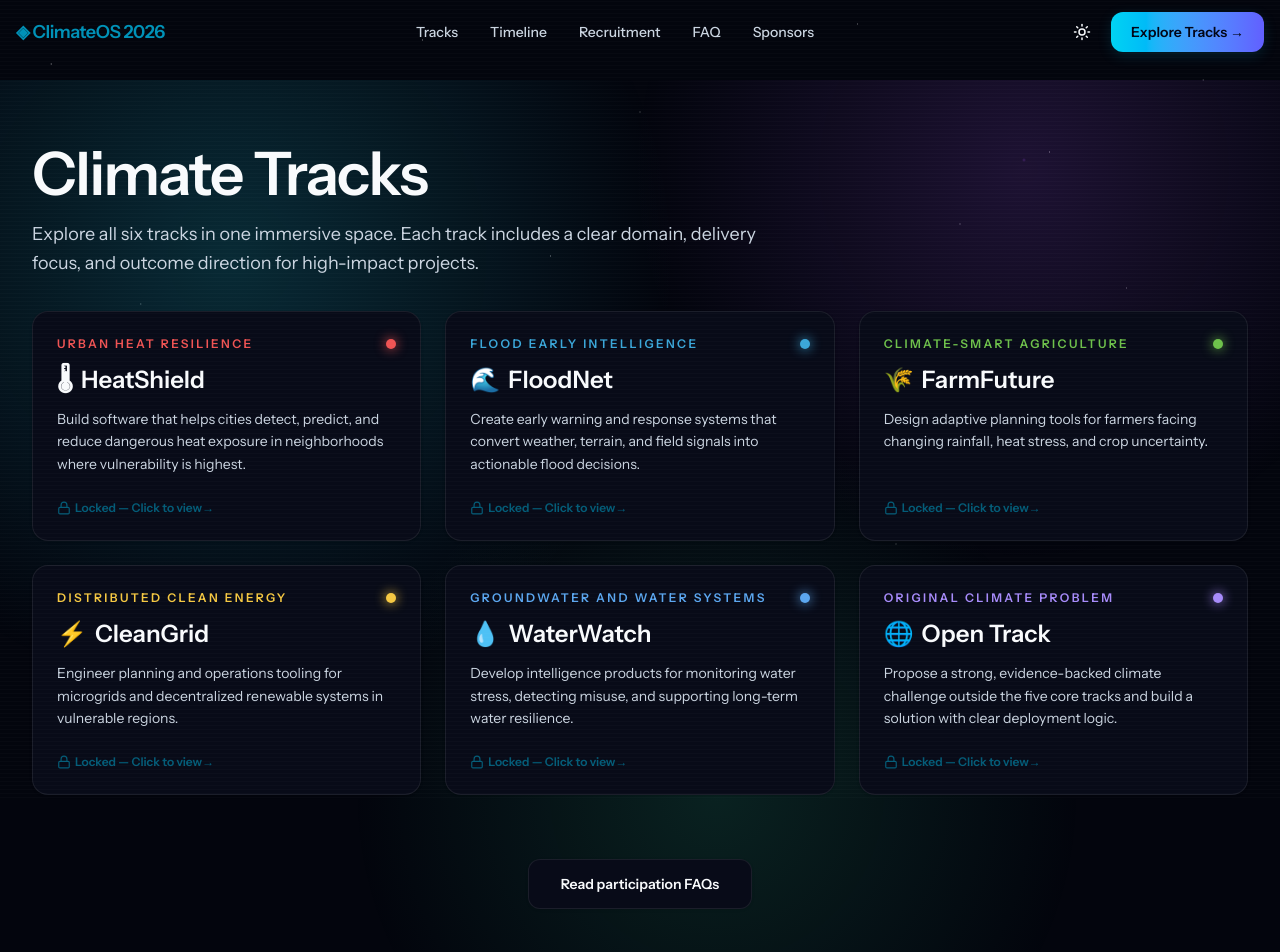
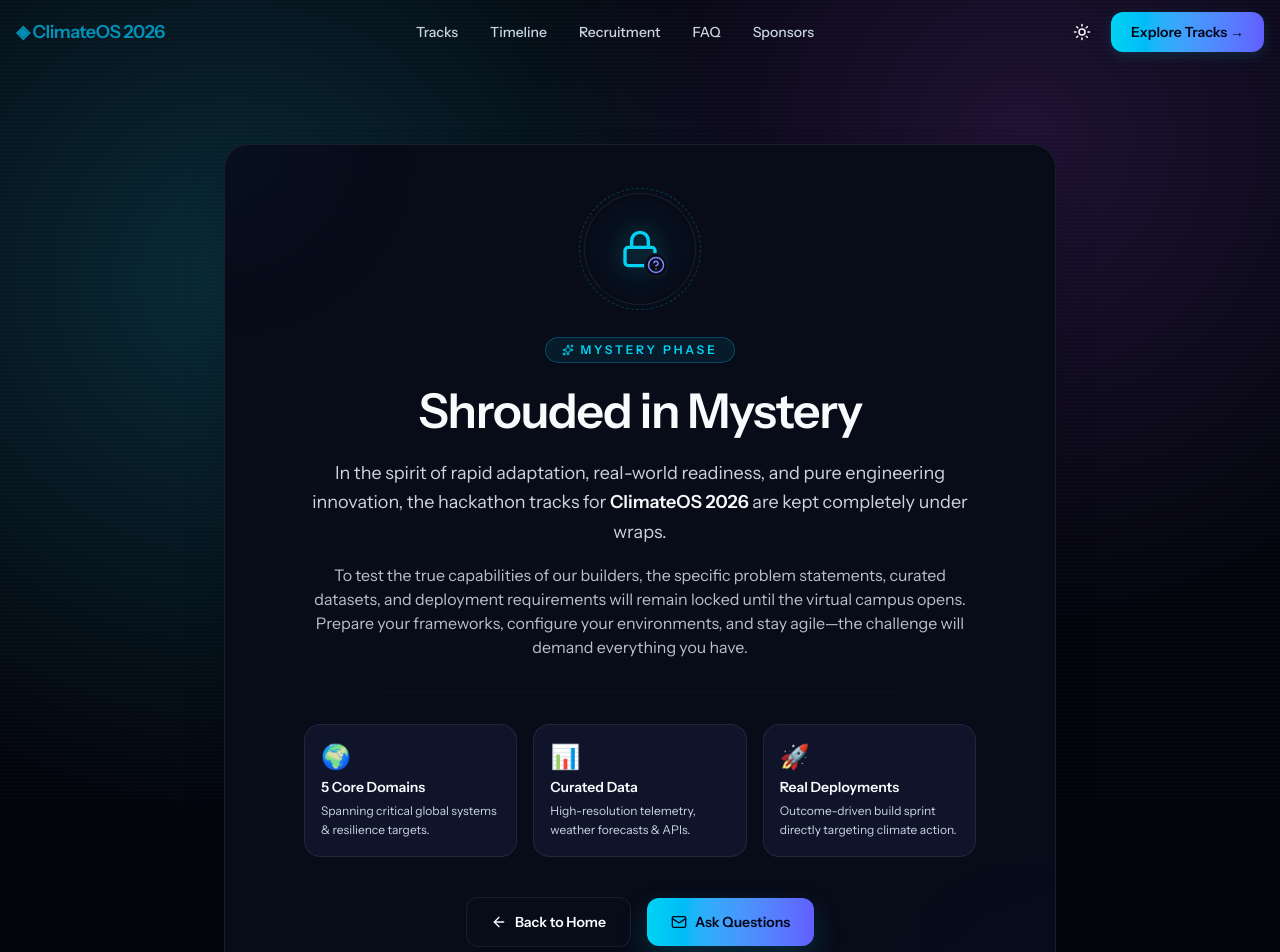
Before and after one commit to climateos2026-coder/webiste-coming-soon-waitlist, a Next.js app: page /tracks in a window 1280 px wide. Shown: the top 952 px of the page. Built offline with nearby package versions, Linux system fonts and the light colour scheme; a web font is replaced by a local one.

Commit message:
update FAQ contact info and replace tracks with mystery page

```diff
--- a/app/faq/page.tsx
+++ b/app/faq/page.tsx
@@ -14,8 +14,7 @@
       ['Who can participate?', 'ClimateOS is open to all. We welcome students, early-career builders, professionals, researchers, designers, and interdisciplinary teams from anywhere in the world.'],
       ['Is this hackathon fully online?', 'Yes. ClimateOS is built natively for online participation, with async-first collaboration and optional live moments for announcements, mentor interactions, and finals.'],
       ['How long is the event?', 'The main build sprint runs for 48 hours. Pre-hack preparation, async judging, and the finals happen around it as part of the wider event flow.'],
-      ['When will ClimateOS 2026 take place?', 'The sprint is scheduled for October 10-12, 2026, and the finals are scheduled for October 17, 2026.'],
-      ['What does "coming soon" mean right now?', 'It means the event website is still being prepared. We are finalising the full public launch content, including applications, FAQs, track explainers, and the waitlist.'],
+      ['What does "coming soon" mean right now?', 'It means the event website is still being prepared. We are finalising the full public launch content, including applications, FAQs, and track explainers.'],
     ],
   },
   {
@@ -42,7 +41,6 @@
     items: [
       ['When will applications open?', 'Applications will open closer to launch. The website will announce the exact date.'],
       ['How will registration work?', 'Registration will be handled through the event platform, with a short application form and follow-up email confirmation.'],
-      ['Will there be a waitlist?', 'Yes. A waitlist will open before applications launch so interested builders can get early updates.'],
       ['Will everyone who applies be accepted?', 'Not necessarily. The organising team may review applications to maintain quality, balance teams, and manage the participant experience.'],
     ],
   },
@@ -90,10 +88,9 @@
     ],
   },
   {
-    title: 'Contact and Updates',
+    title: 'Contact and Questions',
     items: [
-      ['How do I stay updated?', 'Join the waitlist and follow official event updates on the website as launch content is released.'],
-      ['Where can I ask questions?', 'A live help desk and community channels will be available once the event page goes public.'],
+      ['How can I ask questions?', 'You can reach us directly via email at climateos26@gmail.com. We will get back to you as soon as possible.'],
     ],
   },
 ];
--- a/app/tracks/page.tsx
+++ b/app/tracks/page.tsx
@@ -1,254 +1,124 @@
 'use client';
 
-import { useState } from 'react';
 import Link from 'next/link';
-import { motion, AnimatePresence } from 'framer-motion';
+import { motion } from 'framer-motion';
 import { Navbar } from '@/components/layout/navbar';
 import { Footer } from '@/components/layout/footer';
-import { Lock, X } from 'lucide-react';
-
-const TRACKS = [
-  { slug: 'heatshield', emoji: '🌡', name: 'HeatShield', domain: 'Urban heat resilience', summary: 'Build software that helps cities detect, predict, and reduce dangerous heat exposure in neighborhoods where vulnerability is highest.', focus: ['Heat risk mapping', 'Cooling access optimization', 'Public alert workflows'], datasets: 'Satellite land-surface temperature, urban land-use layers, local weather station feeds, public health risk indicators.', deliverables: 'A decision-ready map + intervention prioritization workflow that city teams can act on quickly.' },
-  { slug: 'floodnet', emoji: '🌊', name: 'FloodNet', domain: 'Flood early intelligence', summary: 'Create early warning and response systems that convert weather, terrain, and field signals into actionable flood decisions.', focus: ['Flood nowcasting', 'Sensor data fusion', 'Emergency response orchestration'], datasets: 'Rainfall forecasts, watershed geometry, river gauge telemetry, historical flood footprint records.', deliverables: 'A flood-risk intelligence console with lead-time alerts and clear action recommendations.' },
-  { slug: 'farmfuture', emoji: '🌾', name: 'FarmFuture', domain: 'Climate-smart agriculture', summary: 'Design adaptive planning tools for farmers facing changing rainfall, heat stress, and crop uncertainty.', focus: ['Yield risk insights', 'Water usage optimization', 'Adaptive crop planning'], datasets: 'Crop calendars, seasonal weather projections, soil moisture signals, field management logs.', deliverables: 'A practical advisory interface that supports crop choice, irrigation timing, and resilience planning.' },
-  { slug: 'cleangrid', emoji: '⚡', name: 'CleanGrid', domain: 'Distributed clean energy', summary: 'Engineer planning and operations tooling for microgrids and decentralized renewable systems in vulnerable regions.', focus: ['Microgrid planning', 'Demand forecasting', 'Reliability analytics'], datasets: 'Energy demand profiles, solar/wind resource estimates, outage history, distribution topology metadata.', deliverables: 'A planning-and-operations toolkit that improves uptime, affordability, and renewable utilization.' },
-  { slug: 'waterwatch', emoji: '💧', name: 'WaterWatch', domain: 'Groundwater and water systems', summary: 'Develop intelligence products for monitoring water stress, detecting misuse, and supporting long-term water resilience.', focus: ['Aquifer tracking', 'Leak and overuse detection', 'Community water dashboards'], datasets: 'Groundwater level time series, extraction records, utility network telemetry, recharge and rainfall data.', deliverables: 'A monitoring dashboard with anomaly detection and intervention guidance for water authorities.' },
-  { slug: 'open', emoji: '🌐', name: 'Open Track', domain: 'Original climate problem', summary: 'Propose a strong, evidence-backed climate challenge outside the five core tracks and build a solution with clear deployment logic.', focus: ['Novel challenge framing', 'Impact justification', 'Deployment readiness'], datasets: 'Team-provided datasets, trusted public sources, and verifiable domain evidence selected by participants.', deliverables: 'A complete problem-to-solution narrative with prototype evidence and a realistic implementation path.' },
-];
-
-const TRACK_COLORS: Record<string, string> = {
-  heatshield: '#F05454',
-  floodnet: '#3BA7D9',
-  farmfuture: '#6EC14B',
-  cleangrid: '#F5C842',
-  waterwatch: '#5BA7F0',
-  open: '#A78BFA',
-};
-
-const containerVariants = {
-  hidden: { opacity: 0 },
-  show: {
-    opacity: 1,
-    transition: {
-      staggerChildren: 0.08
-    }
-  }
-} as const;
-
-const cardVariants = {
-  hidden: { opacity: 0, y: 15 },
-  show: { opacity: 1, y: 0, transition: { type: 'spring', bounce: 0.1 } }
-} as const;
+import { Lock, HelpCircle, Sparkles, Mail, ArrowLeft } from 'lucide-react';
 
 export default function TracksPage() {
-  const [isModalOpen, setIsModalOpen] = useState(false);
-  const [activeTrack, setActiveTrack] = useState<typeof TRACKS[0] | null>(null);
-
-  const handleTrackClick = (track: typeof TRACKS[0]) => {
-    setActiveTrack(track);
-    setIsModalOpen(true);
-  };
-
   return (
     <>
       <Navbar />
-      <main className="min-h-screen bg-site-bg pt-20 transition-colors duration-300">
-        <section className="relative overflow-hidden bg-transparent">
-          <div className="absolute inset-0 bg-[radial-gradient(circle_at_18%_20%,var(--glow-1),transparent_35%),radial-gradient(circle_at_80%_10%,var(--glow-2),transparent_30%),radial-gradient(circle_at_56%_80%,var(--glow-3),transparent_36%)] transition-colors duration-300" />
-          <div className="relative mx-auto max-w-7xl px-4 py-16 md:px-8">
-            <motion.h1
-              initial={{ opacity: 0, y: 20 }}
-              animate={{ opacity: 1, y: 0 }}
-              className="font-display text-5xl font-extrabold text-site-text md:text-6xl tracking-tight transition-colors"
+      <main className="min-h-screen bg-site-bg pt-20 transition-colors duration-300 relative flex flex-col justify-between">
+        {/* Futuristic glowing radial background lines/auroras */}
+        <div className="absolute inset-0 bg-[radial-gradient(circle_at_18%_20%,var(--glow-1),transparent_35%),radial-gradient(circle_at_80%_10%,var(--glow-2),transparent_30%),radial-gradient(circle_at_50%_50%,var(--glow-3),transparent_40%)] pointer-events-none transition-colors duration-300" />
+
+        <section className="relative flex-grow flex items-center justify-center mx-auto max-w-4xl w-full px-4 py-16 md:px-8 z-10">
+          <motion.div
+            initial={{ opacity: 0, y: 30, scale: 0.95 }}
+            animate={{ opacity: 1, y: 0, scale: 1 }}
+            transition={{ type: 'spring', duration: 0.8, bounce: 0.1 }}
+            className="w-full rounded-3xl border border-site-border bg-site-card p-8 md:p-12 text-center backdrop-blur-xl shadow-2xl relative overflow-hidden group transition-all duration-300 hover:border-cyan-500/20"
           >
-              Climate Tracks
-            </motion.h1>
-            <p className="mt-4 max-w-3xl text-lg text-site-muted transition-colors leading-relaxed">
-              Explore all six tracks in one immersive space. Each track includes a clear domain, delivery focus, and outcome direction for high-impact projects.
-            </p>
+            {/* Glowing accents inside the mystery card */}
+            <div className="absolute -left-32 -top-32 h-64 w-64 rounded-full bg-cyan-500/5 blur-3xl opacity-60 group-hover:bg-cyan-500/10 transition-colors duration-500 pointer-events-none" />
+            <div className="absolute -right-32 -bottom-32 h-64 w-64 rounded-full bg-indigo-500/5 blur-3xl opacity-60 group-hover:bg-indigo-500/10 transition-colors duration-500 pointer-events-none" />
 
+            {/* Glowing interactive mystery icon stack */}
+            <div className="mx-auto flex h-28 w-28 items-center justify-center rounded-full bg-site-card border border-site-border relative mb-8 shadow-inner">
+              {/* Outer rotating dashed ring */}
               <motion.div
-              variants={containerVariants}
-              initial="hidden"
-              animate="show"
-              className="mt-8 grid gap-6 md:grid-cols-2 lg:grid-cols-3"
-            >
-              {TRACKS.map((track) => (
-                <motion.button
-                  key={track.slug}
-                  variants={cardVariants}
-                  type="button"
-                  onClick={() => handleTrackClick(track)}
-                  className="rounded-2xl border border-site-border bg-site-card p-6 text-left transition-all duration-300 hover:scale-[1.02] group cursor-pointer shadow-sm relative overflow-hidden flex flex-col justify-between min-h-[220px]"
-                  whileHover={{
-                    borderColor: `${TRACK_COLORS[track.slug]}40`,
-                    boxShadow: `0 12px 30px -10px ${TRACK_COLORS[track.slug]}20`
-                  }}
-                >
-                  {/* Glowing background gradient on hover */}
-                  <div
-                    className="absolute -right-12 -top-12 h-24 w-24 rounded-full blur-2xl opacity-0 group-hover:opacity-15 transition-opacity duration-500 pointer-events-none"
-                    style={{ backgroundColor: TRACK_COLORS[track.slug] }}
+                animate={{ rotate: 360 }}
+                transition={{ repeat: Infinity, duration: 20, ease: 'linear' }}
+                className="absolute inset-[-6px] rounded-full border border-dashed border-cyan-500/30"
+              />
+              {/* Inner pulsing glow */}
+              <motion.div
+                animate={{ scale: [1, 1.1, 1], opacity: [0.3, 0.6, 0.3] }}
+                transition={{ repeat: Infinity, duration: 3, ease: 'easeInOut' }}
+                className="absolute inset-2 rounded-full bg-cyan-500/10 blur-md"
               />
 
-                  <div className="w-full">
-                    <div className="flex items-center justify-between">
-                      <span
-                        className="text-xs uppercase tracking-[0.2em] font-bold transition-all duration-300"
-                        style={{ color: TRACK_COLORS[track.slug] }}
-                      >
-                        {track.domain}
-                      </span>
-                      <span
-                        className="h-2.5 w-2.5 rounded-full shadow-md transition-all duration-300"
-                        style={{
-                          backgroundColor: TRACK_COLORS[track.slug],
-                          boxShadow: `0 0 12px ${TRACK_COLORS[track.slug]}`
-                        }}
-                      />
+              <div className="relative flex items-center justify-center">
+                <Lock className="h-10 w-10 text-cyan-400 drop-shadow-[0_0_10px_rgba(34,211,238,0.4)]" />
+                <HelpCircle className="h-6 w-6 text-indigo-400 absolute -right-2 -bottom-2 bg-site-card rounded-full p-0.5 border border-site-border" />
+              </div>
             </div>
 
-                    <h2 className="mt-3 font-display text-2xl font-bold text-site-text flex items-center gap-2 group-hover:translate-x-1 transition-transform duration-300">
-                      <span>{track.emoji}</span>
-                      <span>{track.name}</span>
-                    </h2>
+            {/* Category / Status Tag */}
+            <div className="inline-flex items-center gap-1.5 rounded-full border border-cyan-500/30 bg-cyan-500/10 px-4 py-1 text-xs font-semibold uppercase tracking-[0.24em] text-cyan-400 mb-6 shadow-sm">
+              <Sparkles size={12} className="animate-spin-slow" />
+              Mystery Phase
+            </div>
 
-                    <p className="mt-3 text-sm text-site-muted line-clamp-3 leading-relaxed group-hover:text-site-text transition-colors duration-300">
-                      {track.summary}
+            {/* Headline */}
+            <h1 className="font-display text-4xl font-extrabold text-site-text md:text-5xl tracking-tight transition-colors duration-300 mb-6">
+              Shrouded in Mystery
+            </h1>
+
+            {/* Premium, exciting narrative text */}
+            <div className="max-w-2xl mx-auto space-y-4 text-site-muted leading-relaxed text-base md:text-lg">
+              <p>
+                In the spirit of rapid adaptation, real-world readiness, and pure engineering innovation, the hackathon tracks for <span className="font-semibold text-site-text">ClimateOS 2026</span> are kept completely under wraps.
+              </p>
+              <p className="text-sm md:text-base opacity-90">
+                To test the true capabilities of our builders, the specific problem statements, curated datasets, and deployment requirements will remain locked until the virtual campus opens. Prepare your frameworks, configure your environments, and stay agile—the challenge will demand everything you have.
               </p>
             </div>
 
-                  <div className="mt-6 flex items-center justify-between text-xs font-semibold text-cyan-600 dark:text-cyan-400 opacity-60 group-hover:opacity-100 transition-opacity duration-300">
-                    <span className="flex items-center gap-1">
-                      <Lock className="h-3.5 w-3.5" />
-                      Locked — Click to view
-                    </span>
-                    <span className="group-hover:translate-x-1 transition-transform duration-300">→</span>
+            {/* Separator line */}
+            <div className="my-8 border-t border-site-border/30 max-w-lg mx-auto" />
+
+            {/* Teaser stats grid */}
+            <div className="grid gap-4 sm:grid-cols-3 max-w-2xl mx-auto mb-10 text-left">
+              <div className="rounded-2xl border border-site-border bg-site-card-elevated p-4 backdrop-blur transition-all duration-300 hover:border-cyan-500/10">
+                <span className="text-2xl mb-1 block">🌍</span>
+                <h4 className="font-bold text-site-text text-sm">5 Core Domains</h4>
+                <p className="text-xs text-site-muted mt-1 leading-relaxed">Spanning critical global systems & resilience targets.</p>
               </div>
-                </motion.button>
-              ))}
-            </motion.div>
-
-            <div className="mt-16 flex justify-center z-10 relative">
-              <Link href="/faq" className="rounded-xl border border-site-border bg-site-card px-8 py-3.5 text-sm font-semibold text-site-text transition-all hover:border-site-border-strong hover:bg-site-card-elevated shadow-sm hover:-translate-y-0.5 active:translate-y-0">
-                Read participation FAQs
-              </Link>
+              <div className="rounded-2xl border border-site-border bg-site-card-elevated p-4 backdrop-blur transition-all duration-300 hover:border-cyan-500/10">
+                <span className="text-2xl mb-1 block">📊</span>
+                <h4 className="font-bold text-site-text text-sm">Curated Data</h4>
+                <p className="text-xs text-site-muted mt-1 leading-relaxed">High-resolution telemetry, weather forecasts & APIs.</p>
+              </div>
+              <div className="rounded-2xl border border-site-border bg-site-card-elevated p-4 backdrop-blur transition-all duration-300 hover:border-cyan-500/10">
+                <span className="text-2xl mb-1 block">🚀</span>
+                <h4 className="font-bold text-site-text text-sm">Real Deployments</h4>
+                <p className="text-xs text-site-muted mt-1 leading-relaxed">Outcome-driven build sprint directly targeting climate action.</p>
               </div>
             </div>
-        </section>
-      </main>
-      <Footer />
 
-      <AnimatePresence>
-        {isModalOpen && activeTrack && (
-          <div className="fixed inset-0 z-50 flex items-center justify-center p-4">
-            {/* Backdrop with strong blur and dark glassmorphic shade */}
-            <motion.div
-              initial={{ opacity: 0 }}
-              animate={{ opacity: 1 }}
-              exit={{ opacity: 0 }}
-              onClick={() => setIsModalOpen(false)}
-              className="absolute inset-0 bg-slate-950/70 dark:bg-[#030615]/80 backdrop-blur-md"
-            />
-
-            {/* Modal Card with premium animations, border, and glow */}
-            <motion.div
-              initial={{ opacity: 0, scale: 0.92, y: 20 }}
-              animate={{ opacity: 1, scale: 1, y: 0 }}
-              exit={{ opacity: 0, scale: 0.92, y: 20 }}
-              transition={{ type: 'spring', duration: 0.6, bounce: 0.15 }}
-              className="relative w-full max-w-md overflow-hidden rounded-3xl border border-site-border bg-site-card p-8 text-center shadow-xl backdrop-blur-xl md:p-10 transition-colors duration-300"
+            {/* Interactive button layout */}
+            <div className="flex flex-wrap items-center justify-center gap-4">
+              <Link
+                href="/"
+                className="inline-flex items-center gap-2 rounded-xl border border-site-border bg-site-card hover:bg-site-card-elevated px-6 py-3.5 text-sm font-semibold text-site-text transition-all hover:-translate-y-0.5 active:translate-y-0 shadow-sm"
               >
-              {/* Decorative radial gradients inside the card */}
-              <div className="pointer-events-none absolute -left-24 -top-24 h-48 w-48 rounded-full blur-3xl opacity-20" style={{ backgroundColor: TRACK_COLORS[activeTrack.slug] }} />
-              <div className="pointer-events-none absolute -bottom-24 -right-24 h-48 w-48 rounded-full bg-indigo-500/10 blur-3xl opacity-20" />
-
-              {/* Close Button */}
-              <button
-                type="button"
-                onClick={() => setIsModalOpen(false)}
-                className="absolute right-5 top-5 rounded-full border border-site-border bg-site-card-elevated p-2 text-site-muted transition hover:border-site-border-strong hover:text-site-text"
+                <ArrowLeft size={16} />
+                Back to Home
+              </Link>
+              <a
+                href="mailto:climateos26@gmail.com"
+                className="inline-flex items-center gap-2 rounded-xl bg-gradient-to-r from-cyan-400 to-indigo-500 hover:from-cyan-300 hover:to-indigo-400 px-6 py-3.5 text-sm font-semibold text-slate-950 shadow-[0_12px_30px_rgba(6,182,212,0.2)] transition-all hover:-translate-y-0.5 active:translate-y-0"
               >
-                <X className="h-4 w-4" />
-              </button>
-
-              {/* Icon Container with glowing layers */}
-              <div className="mx-auto flex h-24 w-24 items-center justify-center rounded-full bg-site-card border border-site-border relative">
-                {/* Glowing drop shadow behind padlock */}
-                <div
-                  className="absolute inset-0 rounded-full blur-md opacity-35"
-                  style={{ backgroundColor: TRACK_COLORS[activeTrack.slug] }}
-                />
-
-                {/* Outer animated rotating dashed ring for a futuristic tech look */}
-                <motion.div
-                  animate={{ rotate: 360 }}
-                  transition={{ repeat: Infinity, duration: 25, ease: "linear" }}
-                  className="absolute inset-[-4px] rounded-full border border-dashed"
-                  style={{ borderColor: `${TRACK_COLORS[activeTrack.slug]}50` }}
-                />
-
-                <motion.div
-                  animate={{ scale: [1, 1.08, 1] }}
-                  transition={{ repeat: Infinity, duration: 3, ease: "easeInOut" }}
-                  className="flex h-16 w-16 items-center justify-center rounded-full border"
-                  style={{
-                    borderColor: `${TRACK_COLORS[activeTrack.slug]}30`,
-                    backgroundColor: `${TRACK_COLORS[activeTrack.slug]}15`
-                  }}
-                >
-                  <Lock
-                    className="h-8 w-8 drop-shadow-md"
-                    style={{ color: TRACK_COLORS[activeTrack.slug] }}
-                  />
-                </motion.div>
+                <Mail size={16} />
+                Ask Questions
+              </a>
             </div>
 
-              {/* Heading */}
-              <h3 className="mt-6 font-display text-3xl font-extrabold text-site-text tracking-tight transition-colors">
-                {activeTrack.emoji} {activeTrack.name}
-              </h3>
-              <p
-                className="mt-2 text-xs uppercase tracking-[0.22em] font-bold border inline-block px-3 py-1 rounded-full transition-all duration-300"
-                style={{
-                  color: TRACK_COLORS[activeTrack.slug],
-                  borderColor: `${TRACK_COLORS[activeTrack.slug]}30`,
-                  backgroundColor: `${TRACK_COLORS[activeTrack.slug]}10`
-                }}
-              >
-                {activeTrack.domain}
+            {/* Footer contact info on card */}
+            <p className="mt-8 text-xs text-site-muted-dark font-medium flex items-center justify-center gap-1.5">
+              <span>Need clarification? Reach out directly:</span>
+              <a href="mailto:climateos26@gmail.com" className="text-cyan-500 hover:underline">
+                climateos26@gmail.com
+              </a>
             </p>
+          </motion.div>
+        </section>
 
-              <div className="my-6 border-t border-site-border/30" />
-
-              <h4
-                className="font-display text-2xl font-bold bg-clip-text text-transparent"
-                style={{
-                  backgroundImage: `linear-gradient(to right, ${TRACK_COLORS[activeTrack.slug]}, #818cf8)`
-                }}
-              >
-                Details coming soon.
-              </h4>
-              <p className="mt-3 text-sm text-site-muted leading-relaxed transition-colors">
-                The deep challenges, data streams, and operational guidelines for this track are currently locked. We are finalizing deployments with our city partners and research teams.
-              </p>
-
-              <div className="mt-8">
-                <button
-                  type="button"
-                  onClick={() => setIsModalOpen(false)}
-                  className="w-full rounded-xl py-3.5 text-sm font-bold text-slate-950 shadow-md transition duration-200 hover:-translate-y-0.5 active:translate-y-0 active:scale-[0.98]"
-                  style={{
-                    background: `linear-gradient(to right, ${TRACK_COLORS[activeTrack.slug]}, #6366f1)`
-                  }}
-                >
-                  Dismiss
-                </button>
-              </div>
-            </motion.div>
-          </div>
-        )}
-      </AnimatePresence>
+        <Footer />
+      </main>
     </>
   );
 }
--- a/components/coming-soon/climate-coming-soon.tsx
+++ b/components/coming-soon/climate-coming-soon.tsx
@@ -139,7 +139,7 @@
           </p>
           <div className="mt-8 grid gap-4 md:grid-cols-3">
             {[
-              ['Tracks', 'Deep problem statements with practical solution spaces.'],
+              ['Tracks', 'Kept entirely under wraps—the challenge is a mystery.'],
               ['Recruitment', 'Core team and volunteer opportunities are open.'],
               ['Sponsorship', 'Structured partner packages for meaningful activation.'],
             ].map(([title, description]) => (
```
Also changed, not shown: 1 other file (tests, documents, lock files or other folders). Lines whose indentation alone changed are shown as unchanged.
